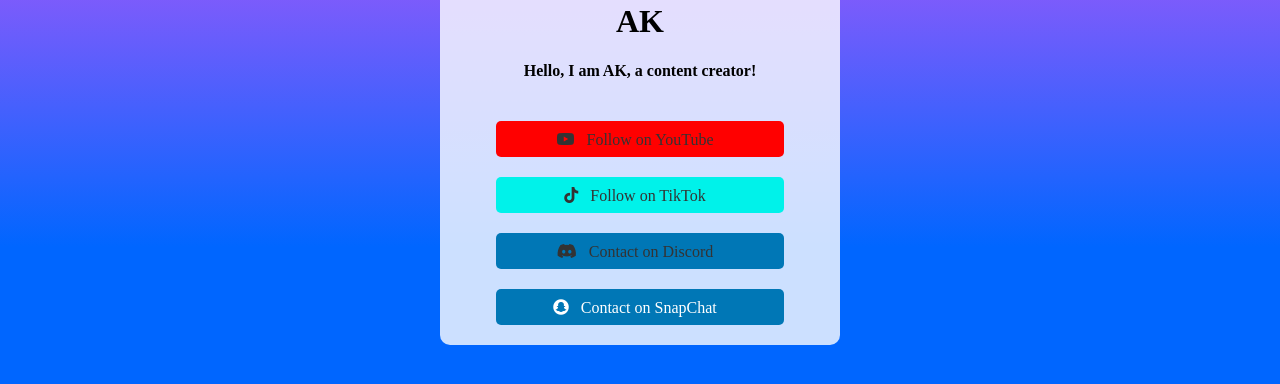
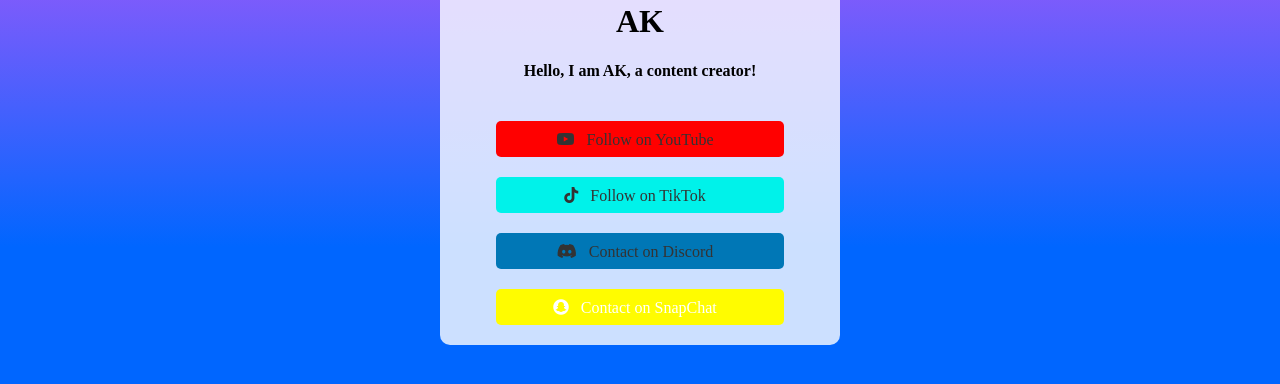
Before and after one commit to Glax1A/akprofile, a plain HTML site: page index.html in a window 1280 px wide. Shown: the part 268-652 px from the top of the page. Drawn offline with Linux system fonts and the light colour scheme.

Commit message:
trolling the repo again

```diff
--- a/index.html
+++ b/index.html
@@ -89,6 +89,13 @@
     background-color: #0065a3;
 }
 
+      .snapchat {
+    background-color: #FFFC00;
+}
+.snapchat:hover {
+    background-color: #FFFC00;
+}
+
       .close {
   color: white;
   position: absolute;
@@ -171,7 +178,7 @@
 
   </button></a>
 
-    <button class="button linkedin">
+    <button class="button snapchat">
   <i class="fab fa-snapchat" onclick="openLightbox();toSlide(1)" class="hover-shadow preview">&nbsp;&nbsp;&nbsp;Contact on SnapChat</i>
 
   </button>
```
